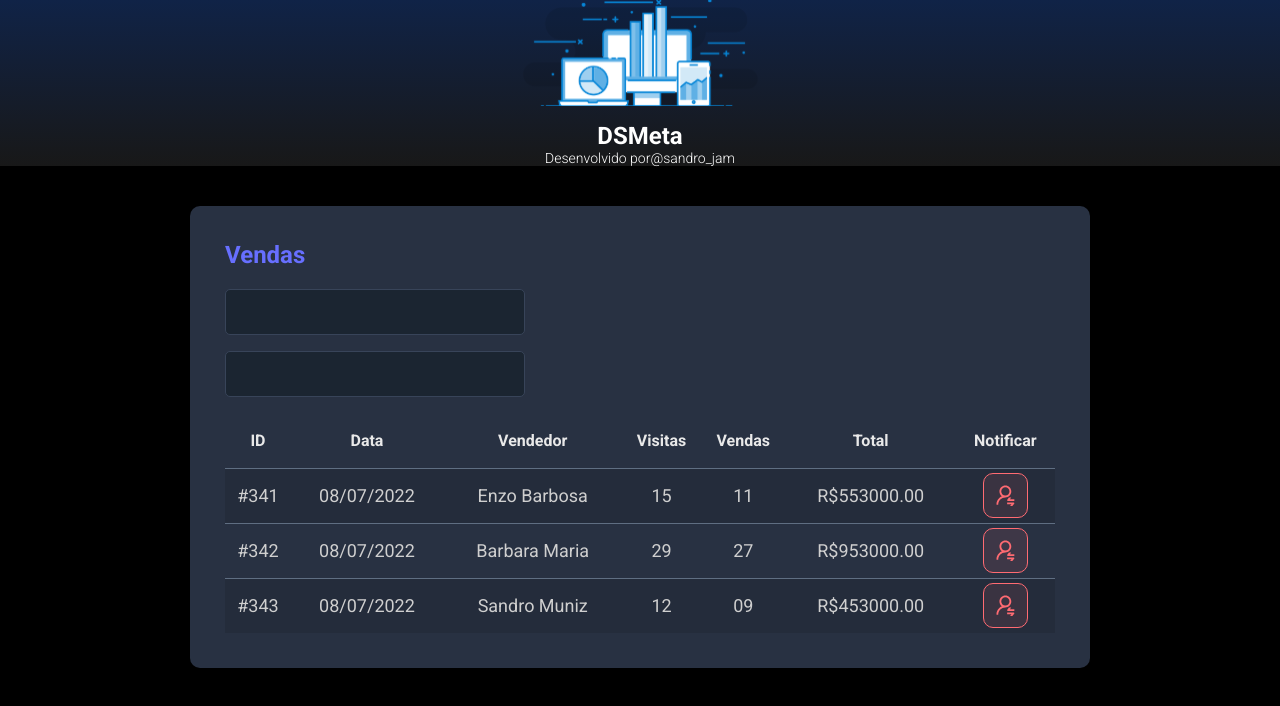
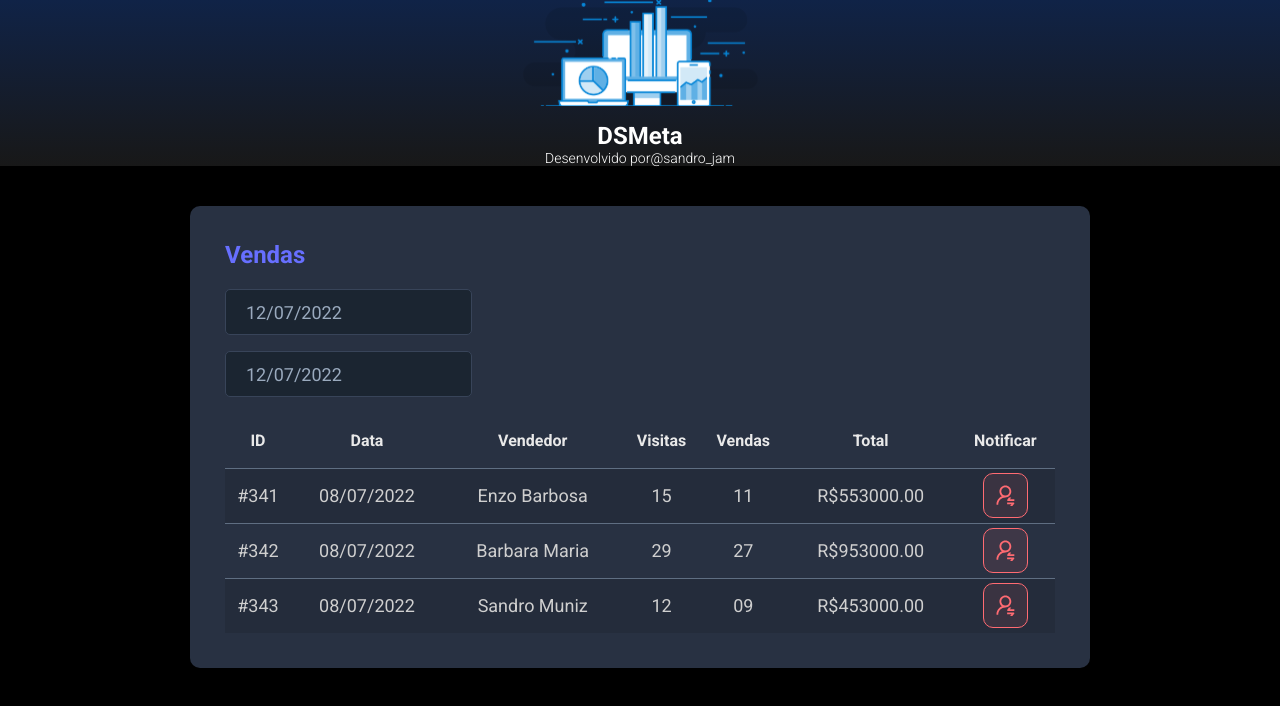
Before and after one commit to SandroJAM/dsmeta, a React (Vite) app in the folder frontend/: page / in a window 1280 px wide. Shown: the top 706 px of the page. Built offline with nearby package versions, Linux system fonts and the light colour scheme.

Commit message:
Datepicker

```diff
--- a/frontend/package.json
+++ b/frontend/package.json
@@ -8,7 +8,9 @@
     "preview": "vite preview"
   },
   "dependencies": {
+    "@types/react-datepicker": "4.4.2",
     "react": "^18.0.0",
+    "react-datepicker": "4.8.0",
     "react-dom": "^18.0.0"
   },
   "devDependencies": {
--- a/frontend/src/components/SalesCard/index.tsx
+++ b/frontend/src/components/SalesCard/index.tsx
@@ -1,5 +1,7 @@
+import DatePicker from "react-datepicker";
+import "react-datepicker/dist/react-datepicker.css";
+
 import NotificationButton from '../NotificationButton'
-
 import './styles.css'
 
 function SalesCard() {
@@ -7,10 +9,22 @@
     <div className="dsmeta-card">
       <h2 className="dsmeta-sales-title">Vendas</h2>
       <div className="dsmeta-form-control-container">
-        <input className="dsmeta-form-control" type="text" />
+        {/*<input className="dsmeta-form-control" type="text" /> */}
+        <DatePicker
+          selected={new Date()}
+          onChange={(date: Date) => { }}
+          className="dsmeta-form-control"
+          dateFormat="dd/MM/yyyy"
+        />
       </div>
       <div className="dsmeta-form-control-container">
-        <input className="dsmeta-form-control" type="text" />
+        {/*<input className="dsmeta-form-control" type="text" /> */}
+        <DatePicker
+          selected={new Date()}
+          onChange={(date: Date) => { }}
+          className="dsmeta-form-control"
+          dateFormat="dd/MM/yyyy"
+        />
       </div>
       <div>
         <table className="dsmeta-sales-table">
```
Also changed, not shown: 1 other file (tests, documents, lock files or other folders).
